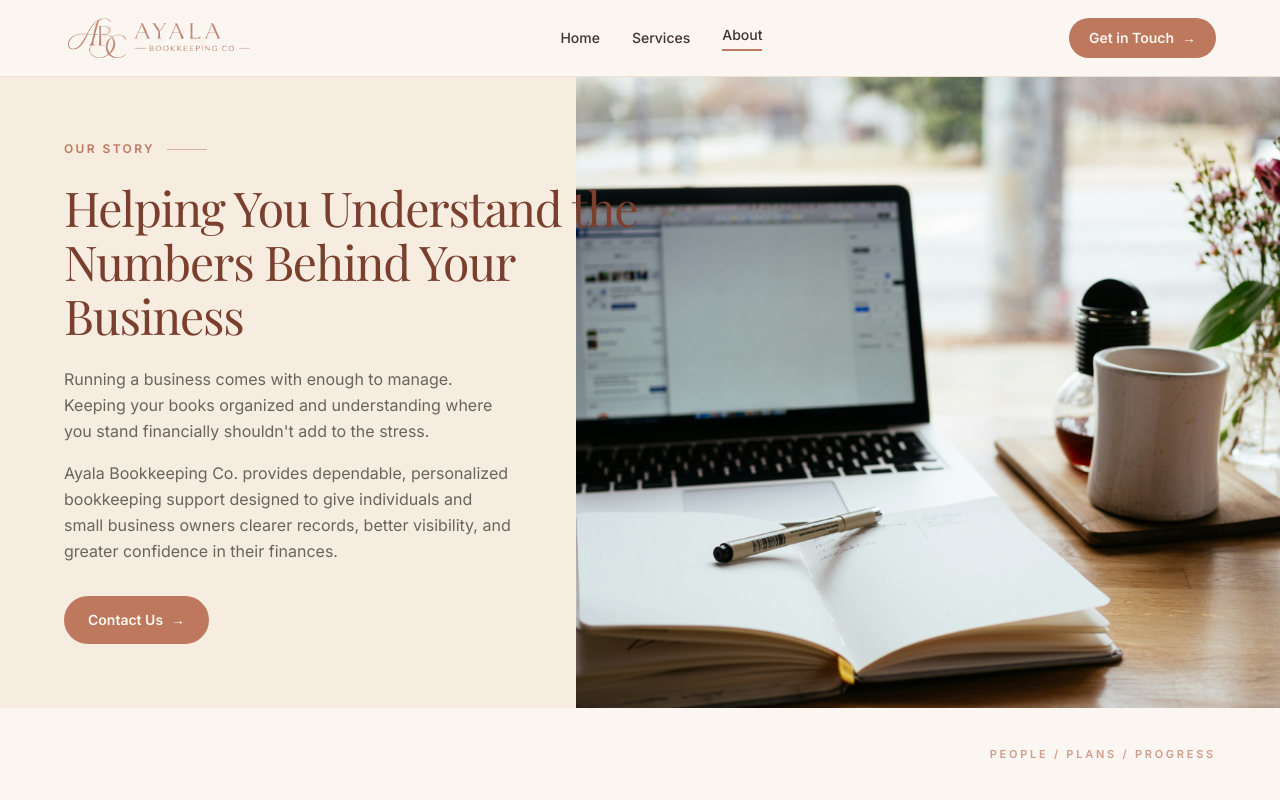
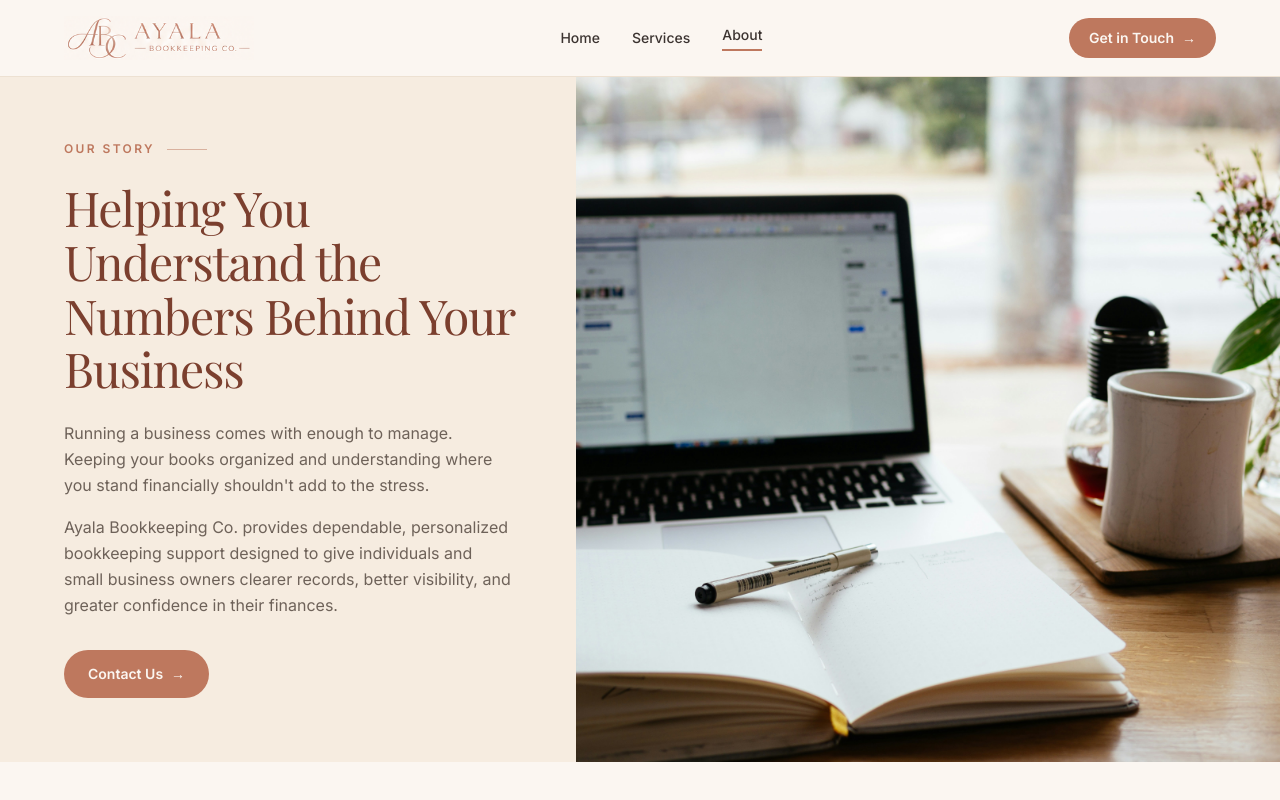
Before and after one commit to kirbyderby2000/kristen-accounting-website-project, a React (Vite) app: page /about in a window 1280 px wide. Shown: the top 800 px of the page. Built offline with nearby package versions, Linux system fonts and the light colour scheme; a web font is replaced by a local one.

Commit message:
Fixed an issue with overlapping hero images on the About and Services page

```diff
--- a/src/App.tsx
+++ b/src/App.tsx
@@ -15,6 +15,7 @@ import { TestimonialsCarousel } from './components/TestimonialsCarousel'
 import { LocationSection } from './components/LocationSection'
 import { CtaSection } from './components/CtaSection'
 import { ScrollToTop } from './components/ScrollToTop'
+import { PageHero } from './components/PageHero'
 
 const services = [
   {
@@ -46,17 +47,13 @@ function Home() {
 
       <main>
         {/* Hero */}
-        <section id="home" className="relative overflow-hidden">
-          <div className="h-64 w-full min-[640px]:h-80 min-[768px]:h-96 min-[1207px]:absolute min-[1207px]:inset-y-0 min-[1207px]:right-0 min-[1207px]:h-auto min-[1207px]:w-[60%]">
-            <img
-              src={heroImage}
-              alt="A mug reading Good Numbers, Brighter Days beside a stack of books on accounting, small business, and financial clarity"
-              className="h-full w-full object-cover object-center min-[1207px]:object-right"
-            />
-          </div>
-          <div className="absolute inset-0 hidden min-[1207px]:block bg-[linear-gradient(to_right,#fbf6f1_0%,#fbf6f1_38%,rgba(251,246,241,0)_58%)]" />
-          <div className="relative px-6 py-12 min-[640px]:px-10 min-[640px]:py-16 min-[1207px]:flex min-[1207px]:min-h-[480px] min-[1207px]:items-center min-[1207px]:px-0 min-[1207px]:pl-16 min-[1207px]:py-20 min-[1280px]:min-h-[560px]">
-            <div className="max-w-xl">
+        <PageHero
+          id="home"
+          size="primary"
+          gradient
+          image={heroImage}
+          imageAlt="A mug reading Good Numbers, Brighter Days beside a stack of books on accounting, small business, and financial clarity"
+        >
           <div className="space-y-1">
             <div className="flex items-center gap-3">
               <span className="text-xs font-semibold tracking-[0.2em] text-accent uppercase">
@@ -87,9 +84,7 @@ function Home() {
               Get in Touch <span aria-hidden>→</span>
             </Link>
           </div>
-            </div>
-          </div>
-        </section>
+        </PageHero>
 
         <LocationSection />
 
--- /dev/null
+++ b/src/components/PageHero.tsx
@@ -0,0 +1,60 @@
+import type { ReactNode } from 'react'
+
+type PageHeroSize = 'primary' | 'secondary'
+
+const sizeClasses: Record<PageHeroSize, { section: string; image: string; text: string; content: string }> = {
+  primary: {
+    section: 'relative overflow-hidden',
+    image:
+      'h-64 w-full min-[640px]:h-80 min-[768px]:h-96 min-[1207px]:absolute min-[1207px]:inset-y-0 min-[1207px]:right-0 min-[1207px]:h-auto min-[1207px]:w-[60%]',
+    text: 'relative px-6 py-12 min-[640px]:px-10 min-[640px]:py-16 min-[1207px]:flex min-[1207px]:min-h-[480px] min-[1207px]:items-center min-[1207px]:px-0 min-[1207px]:pl-16 min-[1207px]:py-20 min-[1280px]:min-h-[560px]',
+    // Image column is 60% at the hero breakpoint, so cap the text at the remaining
+    // 40% (minus the pl-16 left padding) so it can never run under the image.
+    content: 'max-w-xl min-[1207px]:max-w-[min(calc(40%_-_4rem),36rem)]',
+  },
+  secondary: {
+    section: 'relative overflow-hidden bg-cream-alt',
+    image:
+      'h-56 w-full min-[640px]:h-72 min-[768px]:h-88 min-[1207px]:absolute min-[1207px]:inset-y-0 min-[1207px]:right-0 min-[1207px]:h-auto min-[1207px]:w-[55%]',
+    text: 'relative px-6 py-10 min-[640px]:px-10 min-[640px]:py-14 min-[1207px]:flex min-[1207px]:min-h-[440px] min-[1207px]:items-center min-[1207px]:px-0 min-[1207px]:pl-16 min-[1207px]:py-16 min-[1280px]:min-h-[480px]',
+    // Image column is 55% at the hero breakpoint, so cap the text at the remaining
+    // 45% (minus the pl-16 left padding) so it can never run under the image.
+    content: 'max-w-xl min-[1207px]:max-w-[min(calc(45%_-_4rem),36rem)]',
+  },
+}
+
+type PageHeroProps = {
+  id?: string
+  image: string
+  imageAlt: string
+  size?: PageHeroSize
+  gradient?: boolean
+  children: ReactNode
+}
+
+/**
+ * Split hero layout: image and text sit side by side (image absolute-positioned
+ * behind/beside the text) at 1207px and up, and stack — image on top, text below —
+ * below that, so the image never overlaps the text at cramped widths.
+ */
+export function PageHero({ id, image, imageAlt, size = 'secondary', gradient = false, children }: PageHeroProps) {
+  const classes = sizeClasses[size]
+
+  return (
+    <section id={id} className={classes.section}>
+      <div className={classes.image}>
+        <img
+          src={image}
+          alt={imageAlt}
+          className={`h-full w-full object-cover object-center ${gradient ? 'min-[1207px]:object-right' : ''}`}
+        />
+      </div>
+      {gradient && (
+        <div className="absolute inset-0 hidden min-[1207px]:block bg-[linear-gradient(to_right,#fbf6f1_0%,#fbf6f1_38%,rgba(251,246,241,0)_58%)]" />
+      )}
+      <div className={classes.text}>
+        <div className={classes.content}>{children}</div>
+      </div>
+    </section>
+  )
+}
--- a/src/pages/About.tsx
+++ b/src/pages/About.tsx
@@ -5,6 +5,7 @@ import { Icon } from '../components/Icon'
 import { Eyebrow } from '../components/Eyebrow'
 import { LocationSection } from '../components/LocationSection'
 import { CtaSection } from '../components/CtaSection'
+import { PageHero } from '../components/PageHero'
 import heroImage from '../assets/ayala-accounting-assets/images/nick-morrison-FHnnjk1Yj7Y-unsplash.jpg'
 import kristenCoverShot from '../assets/kristen-cover-shot.png'
 import leafBg from '../assets/ayala-accounting-assets/images/leaf-bg-image.png'
@@ -102,16 +103,10 @@ export function About() {
 
       <main className="flex-1">
         {/* Hero */}
-        <section className="relative overflow-hidden bg-cream-alt">
-          <div className="absolute inset-y-0 right-0 w-full sm:w-[70%] lg:w-[55%]">
-            <img
-              src={heroImage}
-              alt="A laptop, open notebook, coffee mug, and flowers on a wooden desk"
-              className="h-full w-full object-cover"
-            />
-          </div>
-          <div className="relative flex min-h-[380px] items-center pl-6 py-14 sm:min-h-[420px] md:pl-10 md:py-16 lg:min-h-[440px] lg:pl-16 xl:min-h-[480px]">
-            <div className="max-w-xl">
+        <PageHero
+          image={heroImage}
+          imageAlt="A laptop, open notebook, coffee mug, and flowers on a wooden desk"
+        >
           <Eyebrow>Our Story</Eyebrow>
           <h1 className="font-heading text-heading text-[2.25rem] sm:text-[2.75rem] lg:text-[3rem] leading-[1.12] tracking-tight mt-6">
             Helping You Understand the Numbers Behind Your Business
@@ -133,9 +128,7 @@ export function About() {
               Contact Us <span aria-hidden>→</span>
             </Link>
           </div>
-            </div>
-          </div>
-        </section>
+        </PageHero>
 
         <div className="mx-auto max-w-7xl px-6 md:px-10 lg:px-16 pt-8 text-right">
           <span className="text-[11px] font-semibold tracking-[0.25em] text-accent/70 uppercase">
--- a/src/pages/Services.tsx
+++ b/src/pages/Services.tsx
@@ -3,6 +3,7 @@ import { Header } from '../components/Header'
 import { Footer } from '../components/Footer'
 import { Icon } from '../components/Icon'
 import { Eyebrow } from '../components/Eyebrow'
+import { PageHero } from '../components/PageHero'
 import heroImage from '../assets/ayala-accounting-assets/images/pexels-artempodrez-6779567.jpg'
 import deskImage from '../assets/ayala-accounting-assets/images/nick-morrison-FHnnjk1Yj7Y-unsplash.jpg'
 import reportsImage from '../assets/ayala-accounting-assets/images/pexels-artempodrez-6779567.jpg'
@@ -96,16 +97,10 @@ export function Services() {
 
       <main className="flex-1">
         {/* Hero */}
-        <section className="relative overflow-hidden bg-cream-alt">
-          <div className="absolute inset-y-0 right-0 w-full sm:w-[70%] lg:w-[55%]">
-            <img
-              src={heroImage}
-              alt="Two professionals reviewing financial reports, charts, and a calculator at a desk"
-              className="h-full w-full object-cover"
-            />
-          </div>
-          <div className="relative flex min-h-[380px] items-center pl-6 py-14 sm:min-h-[420px] md:pl-10 md:py-16 lg:min-h-[440px] lg:pl-16 xl:min-h-[480px]">
-            <div className="max-w-xl">
+        <PageHero
+          image={heroImage}
+          imageAlt="Two professionals reviewing financial reports, charts, and a calculator at a desk"
+        >
           <Eyebrow>Our Services</Eyebrow>
           <h1 className="font-heading text-heading text-[2.5rem] sm:text-[3rem] lg:text-[3.25rem] leading-[1.08] tracking-tight mt-6">
             Practical Support
@@ -127,9 +122,7 @@ export function Services() {
               Schedule a Consultation <span aria-hidden>→</span>
             </Link>
           </div>
-            </div>
-          </div>
-        </section>
+        </PageHero>
 
         <div className="mx-auto max-w-7xl px-6 md:px-10 lg:px-16 pt-8 text-right">
           <span className="text-[11px] font-semibold tracking-[0.25em] text-accent/70 uppercase">
```
Lines whose indentation alone changed are shown as unchanged.
